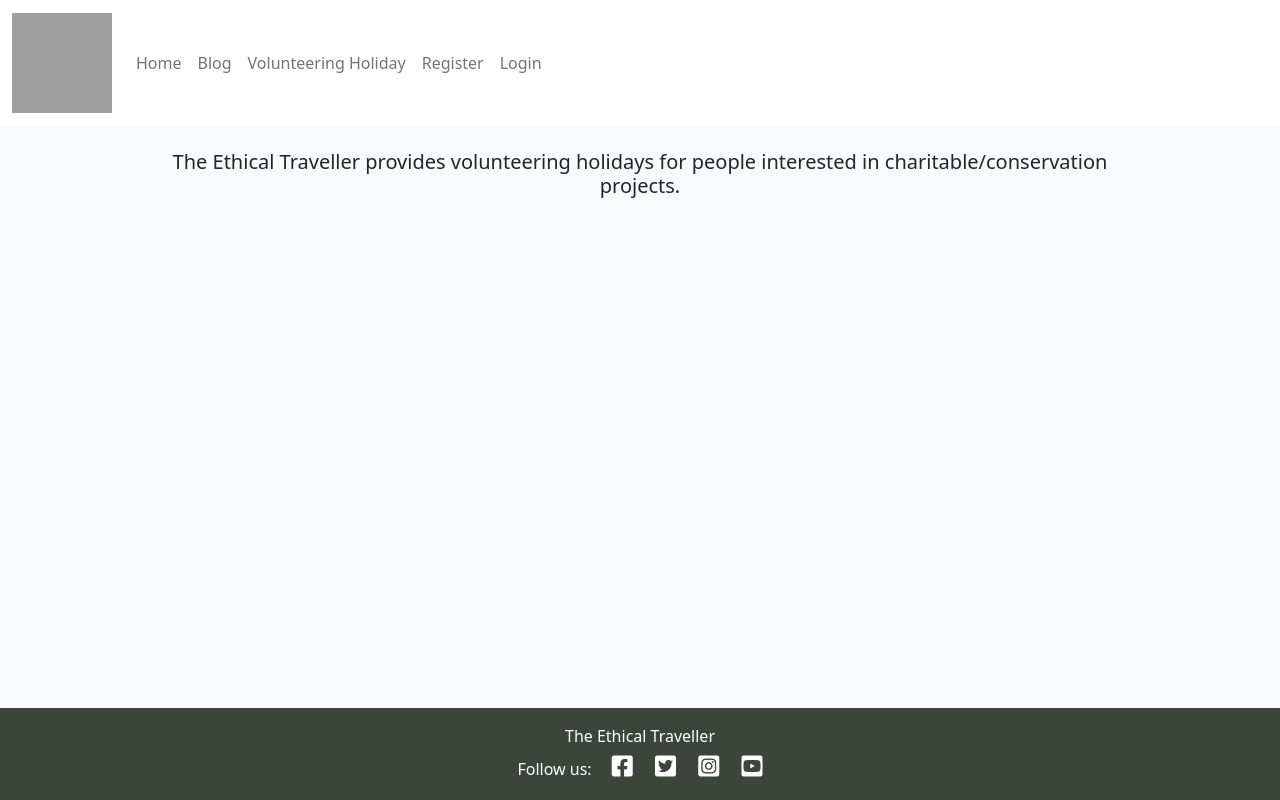
After one commit to anu1301/the-ethical-traveller, a Django app: page /holiday/holiday/ in a window 1280 px wide. The commit adds this page. Run offline with Django 3.2, Linux system fonts and the light colour scheme; some libraries are stand-ins or nearby versions; grey boxes are pictures that could not be loaded.

Commit message:
Added holiday template

```diff
--- /dev/null
+++ b/holiday/templates/holiday.html
@@ -0,0 +1,18 @@
+{% extends "base.html" %}
+
+{% block content %}
+
+<div class="container-fluid">
+    <div class="row">
+        <div class="col-12 mt-3">
+            <div class="w-75 mx-auto mt-2 text-center">
+                <h5>
+                    The Ethical Traveller provides volunteering holidays for people interested in
+                    charitable/conservation projects.
+                </h5>
+            </div>
+        </div>
+    </div>
+    <div class="row">
+
+{% endblock %}
--- a/holiday/urls.py
+++ b/holiday/urls.py
@@ -2,5 +2,5 @@ from django.urls import path
 from . import views
 
 urlpatterns = [
-    path('', views.ProductList.as_view(), name='product_list'),
+    path('holiday/', views.ProductList.as_view(), name='product_list'),
 ]
--- a/holiday/views.py
+++ b/holiday/views.py
@@ -1,4 +1,4 @@
-from django.shortcuts import render, request
+from django.shortcuts import render
 from django.views import generic, View
 from .models import Product
 
@@ -10,4 +10,8 @@ class ProductList(generic.ListView):
     template = 'holiday.html'
     paginate_by = 3
 
-    return render(request, template)
+    def get(self, request, *args, **kwargs):
+        return render(
+            request,
+            "holiday.html",
+            {"holiday_active": "user-redirect"})
--- a/templates/base.html
+++ b/templates/base.html
@@ -45,6 +45,10 @@
                     </li>
                     <li class="nav-item">
                         <a class="nav-link {{ blog_active }}" href="{% url 'blog' %}">Blog</a>
+                    </li>
+                    <li class="nav-item">
+
+                        <a class="nav-link {{ holiday_active }}" href="{% url 'product_list' %}">Volunteering Holiday</a>
                     </li>
                     <!-- The 'Add blog' and 'Logout' only appear if the user has logged-in -->
                     {% if user.is_authenticated %}
--- a/templates/blog.html
+++ b/templates/blog.html
@@ -65,4 +65,5 @@
     </nav>
     {% endif %}
 </div>
-{%endblock%}
+
+{% endblock %}
```
